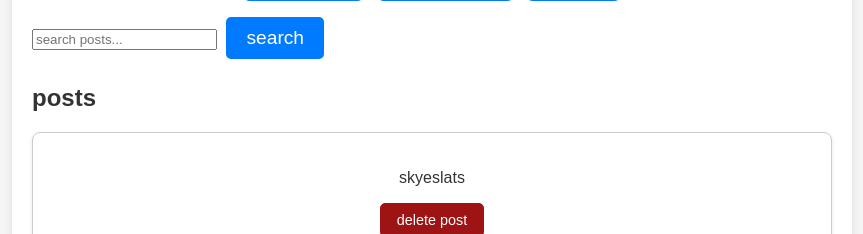
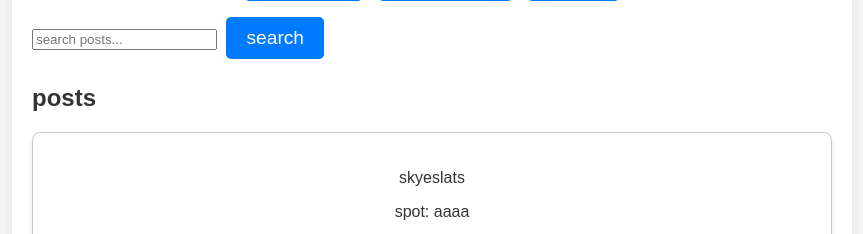
Before and after one commit to skyeslattery/skate-hub, a Flask app: page /dashboard in a window 1280 px wide. Shown: the part 150-384 px from the top of the page, without its empty margins (208-1071 px from the left). Run offline with Flask 2, Linux system fonts and the light colour scheme; a user stored in the database is signed in; some libraries are stand-ins or nearby versions.

Commit message:
Add spot tag to posts

```diff
--- a/app/models.py
+++ b/app/models.py
@@ -136,7 +136,7 @@ class Spot(db.Model):
     latitude = db.Column(db.Float, nullable=False)
     longitude = db.Column(db.Float, nullable=False)
     user_id = db.Column(db.Integer, db.ForeignKey('user.id'))
-    posts = db.relationship('Post', backref='Spot', lazy=True)
+    posts = db.relationship('Post', backref='spot', lazy=True)
 
     def to_dict(self):
         return {
--- a/app/templates/dashboard.html
+++ b/app/templates/dashboard.html
@@ -27,6 +27,11 @@
     <div class="post" id="post-{{ post.id }}">
       <p>{{ post.user.username }}{% if post.timestamp %} on {{ post.timestamp.strftime('%Y-%m-%d %H:%M:%S') }}{% endif
         %}</p>
+
+      {% if post.spot %}
+      <p class="post-spot">
+        spot: {{ post.spot.name }}</p>
+      {% endif %}
 
       <form method="POST" action="{{ url_for('main.delete_post', post_id=post.id) }}"
         onsubmit="return confirm('delete post?');">
```
Also changed, not shown: app/database.db, 3 other files.
